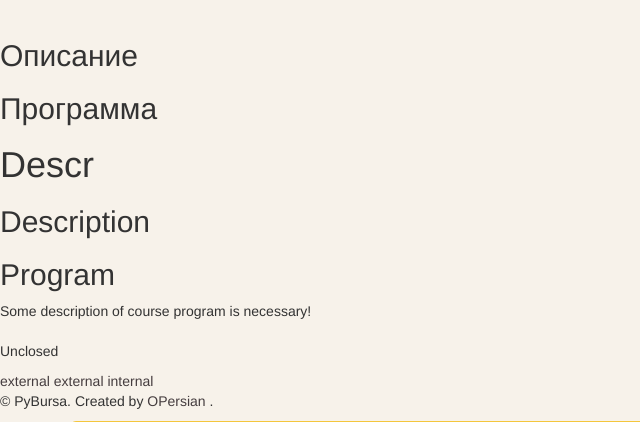
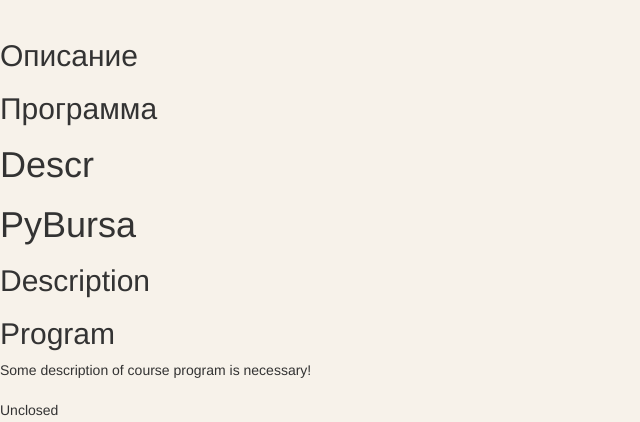
Before and after one commit to BrinNatasha/dj101_trial_repo, a Python web app: template templates/test_index.html in a window 1280 px wide. Shown: the part 51-473 px from the top of the page, without its empty margins (0-640 px from the left). Run offline with Jinja, Linux system fonts and the light colour scheme; the template is opened without the code that fills it, so the values that code supplies are empty; some libraries are stand-ins or nearby versions.

Commit message:
upper_level_content added

```diff
--- a/templates/test_index.html
+++ b/templates/test_index.html
@@ -42,6 +42,7 @@
     <h2>Программа</h2>
     <h1>Descr</h1>
 
+    <h1>PyBursa</h1>
     <h2>Description</h2>
 	<!--<p>Some course description is necessary!</p>--> <!--ERROR SIM-->
     <h2>Program</h2>
```
